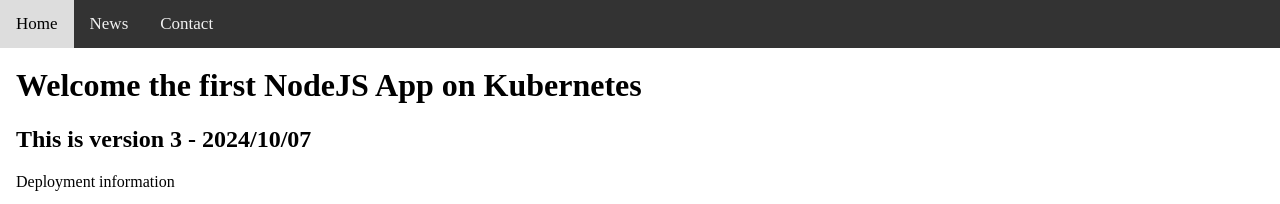
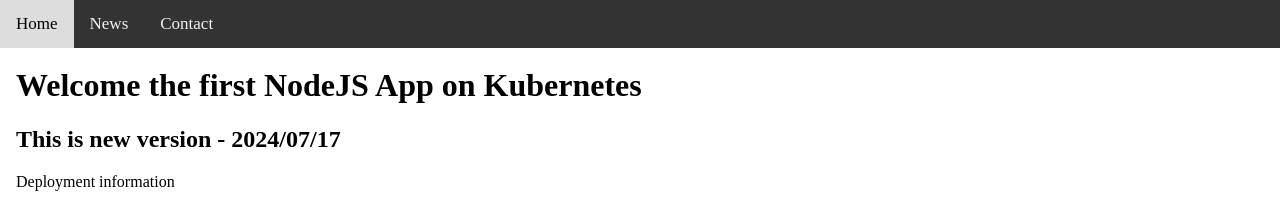
Before and after one commit to rockman88v/myapp-source, a website: page documents/index.html in a window 1280 px wide. Shown: the top 204 px of the page. Drawn offline with Linux system fonts and the light colour scheme.

Commit message:
Update index.html

```diff
--- a/documents/index.html
+++ b/documents/index.html
@@ -50,7 +50,7 @@
 
     <div class="main">
         <h1>Welcome the first NodeJS App on Kubernetes</h1>
-        <h2>This is version 3 - 2024/10/07</h2>
+        <h2>This is new version - 2024/07/17</h2>
 
         <p>Deployment information</p>
         <p>Namespace: <strong>MY_NAME_SPACE</strong></p>
```
